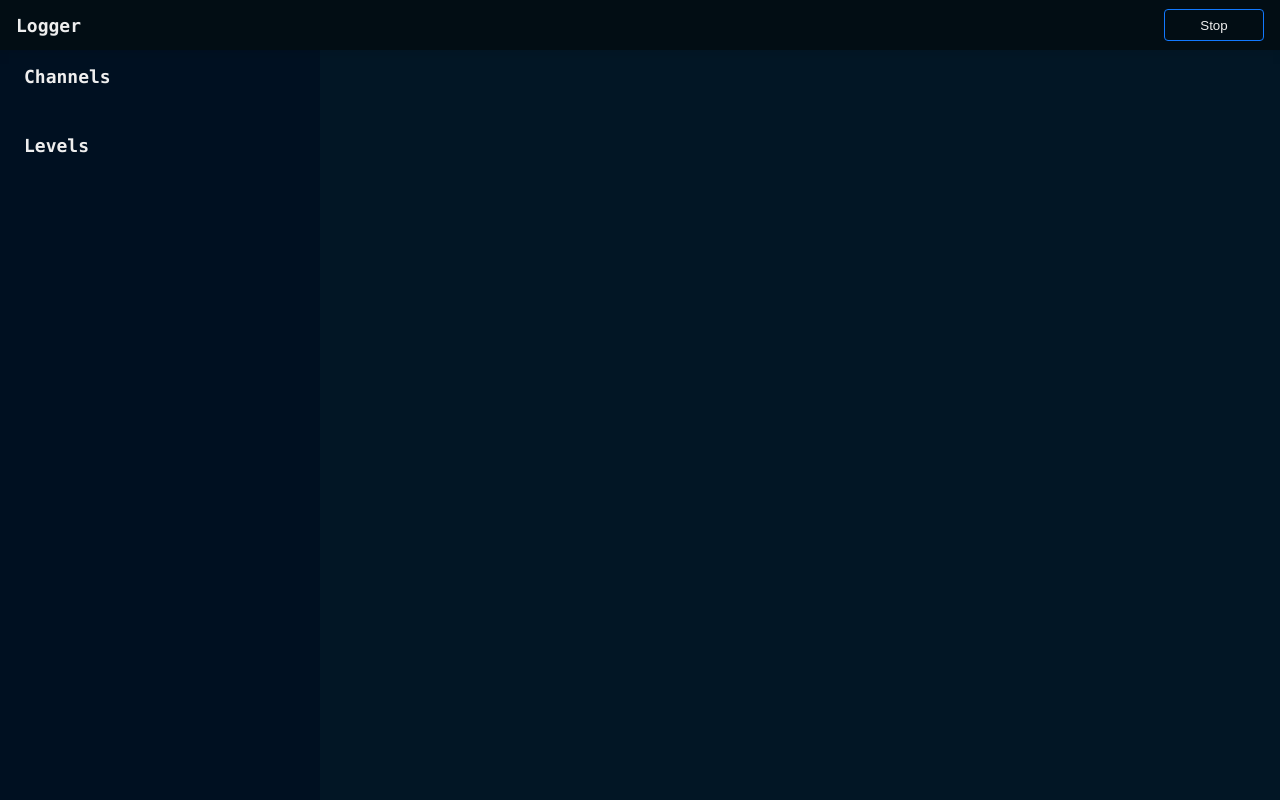
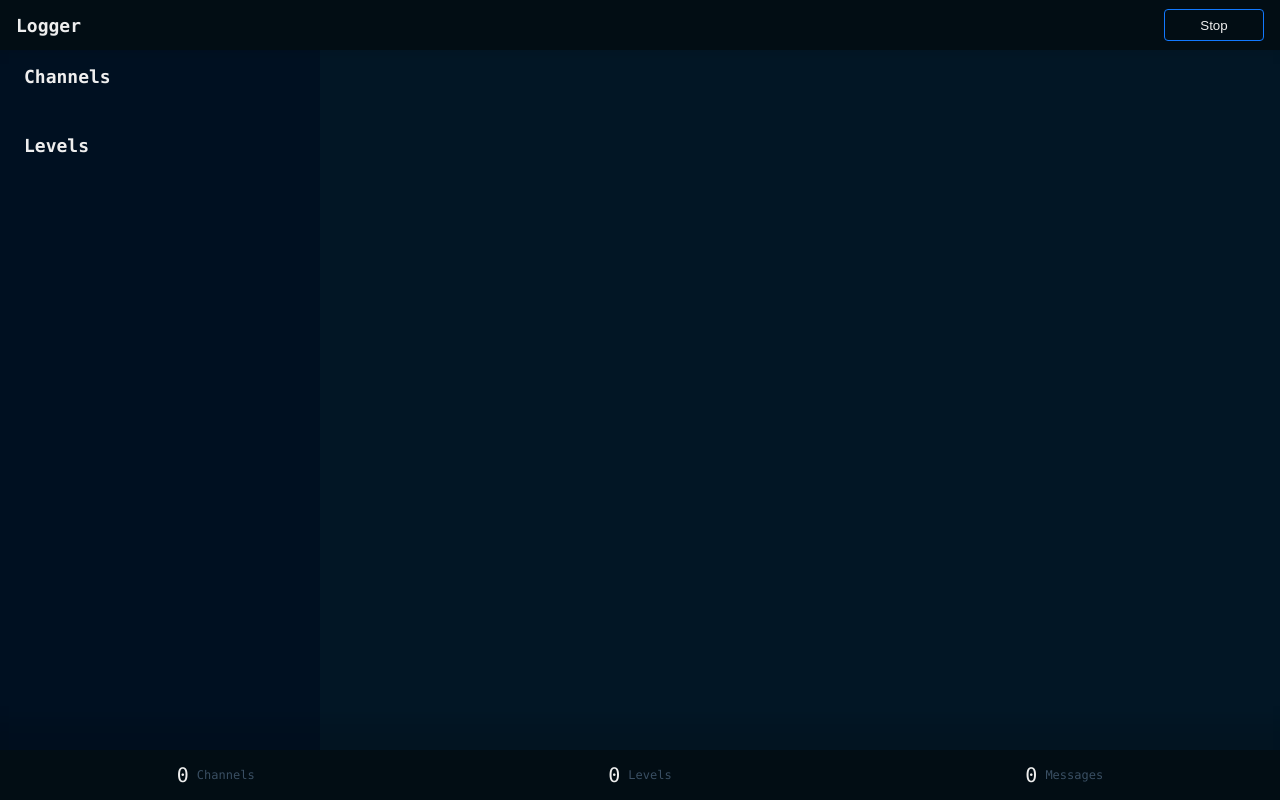
Before and after one commit to tciles/logger, a website: page template/index.html in a window 1280 px wide. Drawn offline with Linux system fonts and the light colour scheme; files that its build step writes are made by us from their sources; no server answers; files whose address does not match are found by name.

```diff
--- a/public/assets/css/style.css
+++ b/public/assets/css/style.css
@@ -56,6 +56,23 @@
 
 nav .group:last-child {
     justify-content: end;
+}
+
+nav.stats .group:first-child,
+nav.stats .group:last-child {
+    justify-content: center;
+}
+
+nav.stats .group {
+    font-size: 20px;
+}
+
+#stats__channel + span,
+#stats__level + span,
+#stats__message + span {
+    font-size: 12px;
+    color: #3a4f63;
+    margin-left: 8px;
 }
 
 /**
@@ -196,6 +213,9 @@
     padding: 8px;
 }
 
+.log .log__entry__level {
+    font-weight: bold;
+}
 
 /* COLORS */
 .log.level__emergency,
--- a/public/assets/js/main.js
+++ b/public/assets/js/main.js
@@ -229,6 +229,15 @@
         this.addChannel(log.channel);
         this.addLevel(log.level);
 
+        let e = document.getElementById('stats__message');
+        e.innerText = this.logs.length;
+
+        e = document.getElementById('stats__channel');
+        e.innerText = this.channels.length;
+
+        e = document.getElementById('stats__level');
+        e.innerText = this.levels.length;
+
         if (this._stop) {
             return;
         }
@@ -252,7 +261,7 @@
                 return;
             }
 
-            const e = document.createElement('pre');
+            const e = document.createElement('span');
             e.classList.add('log__entry');
             e.classList.add('log__entry__'+key);
 
--- a/template/index.html
+++ b/template/index.html
@@ -42,6 +42,18 @@
     </div>
 </div>
 
+<nav class="stats">
+    <div class="group">
+        <span id="stats__channel">0</span> <span>Channels</span>
+    </div>
+    <div class="group">
+        <span id="stats__level">0</span> <span>Levels</span>
+    </div>
+    <div class="group">
+        <span id="stats__message">0</span> <span>Messages</span>
+    </div>
+</nav>
+
 <script type="text/javascript" src="assets/js/socket.io.js"></script>
 <script type="text/javascript" src="assets/js/main.js"></script>
 <script type="text/javascript">
```
Also changed, not shown: public/assets/img/screenshot.png (added).
